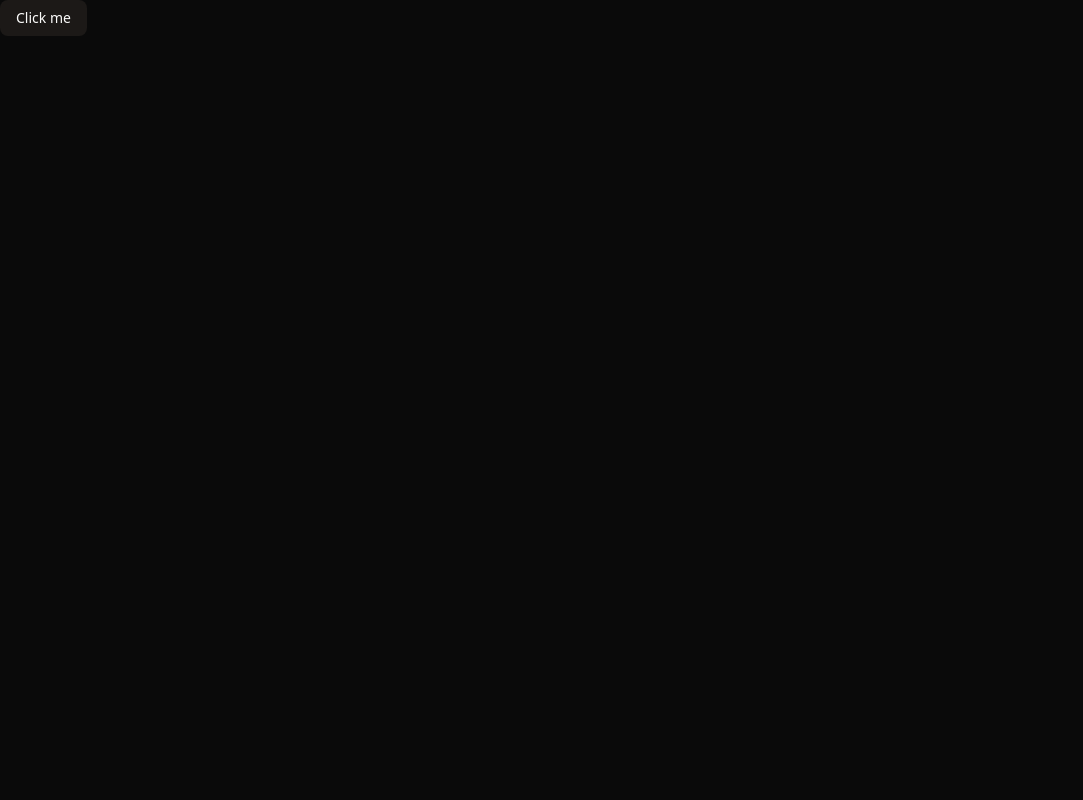
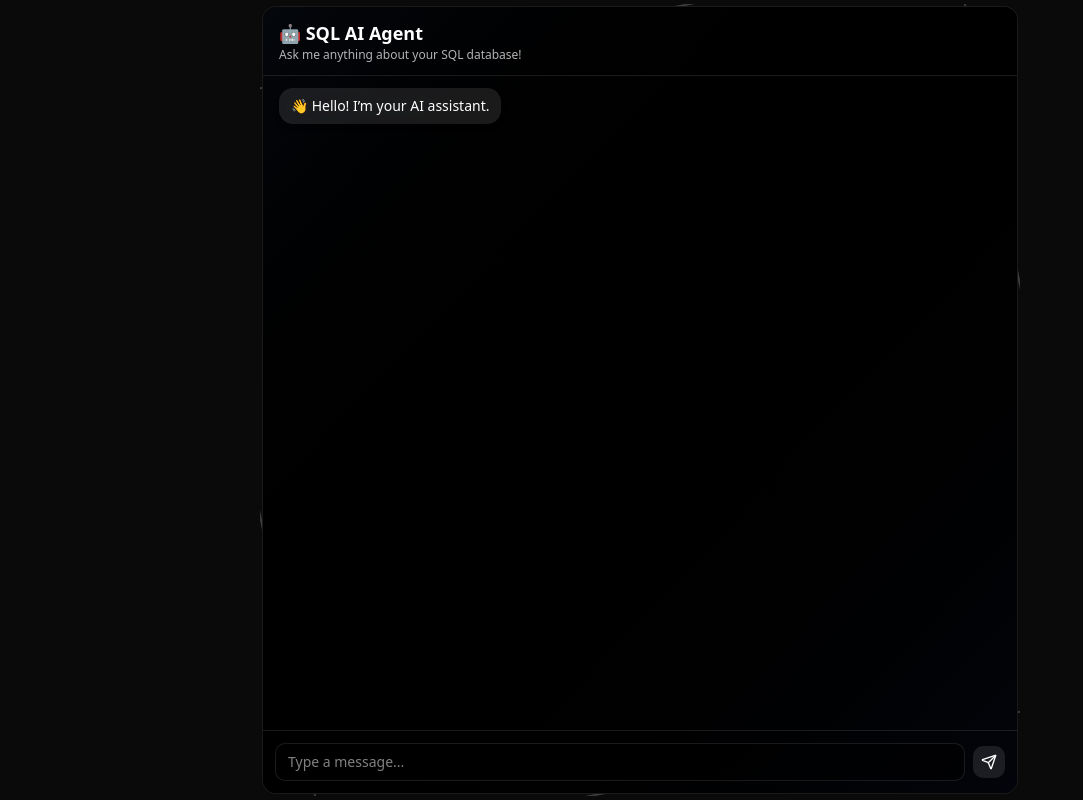
Before and after one commit to naseemkhandev/sql-ai-agent, a Next.js app: page / in a window 1280 px wide. Shown: the whole page, without its empty margins (0-1083 px from the left). Built offline with nearby package versions, Linux system fonts and the light colour scheme.

Commit message:
Enhance UI with animated chat interface and custom scrollbar styles

```diff
--- a/app/globals.css
+++ b/app/globals.css
@@ -118,3 +118,19 @@
     @apply bg-background text-foreground;
   }
 }
+
+::-webkit-scrollbar-track {
+  background: transparent;
+}
+::-webkit-scrollbar-track-piece {
+  background: transparent;
+}
+::-webkit-scrollbar {
+  width: 8px;
+  background: transparent;
+}
+
+::-webkit-scrollbar-thumb {
+  background-color: rgba(255, 255, 255, 0.2);
+  border-radius: 24px;
+}
--- a/app/page.tsx
+++ b/app/page.tsx
@@ -1,9 +1,141 @@
-import { Button } from "@/components/ui/button";
+/* eslint-disable react-hooks/purity */
+"use client";
 
-export default function Home() {
+import { useState } from "react";
+import { motion } from "framer-motion";
+import { Send } from "lucide-react";
+import { cn } from "@/lib/utils";
+
+export default function Home({ className }: { className?: string }) {
+  const [messages, setMessages] = useState<
+    { sender: "ai" | "user"; text: string }[]
+  >([{ sender: "ai", text: "👋 Hello! I’m your AI assistant." }]);
+  const [input, setInput] = useState("");
+  const [isTyping, setIsTyping] = useState(false);
+
+  const handleSend = () => {
+    if (!input.trim()) return;
+    setMessages([...messages, { sender: "user", text: input }]);
+    setInput("");
+    setIsTyping(true);
+
+    // Simulate AI response
+    setTimeout(() => {
+      setMessages((prev) => [
+        ...prev,
+        { sender: "ai", text: "🤖 This is a sample AI response." },
+      ]);
+      setIsTyping(false);
+    }, 1200);
+  };
+
   return (
-    <div>
-      <Button>Click me</Button>
+    <div className="h-screen p-1 overflow-hidden max-w-3xl mx-auto flex items-center justify-center">
+      <div
+        className={cn(
+          "relative w-full h-full rounded-2xl overflow-hidden p-0.5",
+          className
+        )}
+      >
+        {/* Animated Outer Border */}
+        <motion.div
+          className="absolute inset-0 rounded-2xl border-2 border-white/20"
+          animate={{ rotate: [0, 360] }}
+          transition={{ duration: 25, repeat: Infinity, ease: "linear" }}
+        />
+
+        {/* Inner Card */}
+        <div className="relative flex flex-col w-full h-full rounded-xl border border-white/10 overflow-hidden bg-black/90 backdrop-blur-xl">
+          {/* Inner Animated Background */}
+          <motion.div
+            className="absolute inset-0 bg-linear-to-br from-gray-800 via-black to-gray-900"
+            animate={{ backgroundPosition: ["0% 0%", "100% 100%", "0% 0%"] }}
+            transition={{ duration: 20, repeat: Infinity, ease: "linear" }}
+            style={{ backgroundSize: "200% 200%" }}
+          />
+
+          {/* Floating Particles */}
+          {Array.from({ length: 20 }).map((_, i) => (
+            <motion.div
+              key={i}
+              className="absolute w-1 h-1 rounded-full bg-white/10"
+              animate={{
+                y: ["0%", "-140%"],
+                x: [Math.random() * 200 - 100, Math.random() * 200 - 100],
+                opacity: [0, 1, 0],
+              }}
+              transition={{
+                duration: 5 + Math.random() * 3,
+                repeat: Infinity,
+                delay: i * 0.5,
+                ease: "easeInOut",
+              }}
+              style={{ left: `${Math.random() * 100}%`, bottom: "-10%" }}
+            />
+          ))}
+
+          {/* Header */}
+          <div className="px-4 py-3 border-b border-white/10 relative z-10">
+            <h2 className="text-lg font-semibold text-white">
+              🤖 SQL AI Agent
+            </h2>
+            <p className="text-xs text-white/70">
+              Ask me anything about your SQL database!
+            </p>
+          </div>
+
+          {/* Messages */}
+          <div className="flex-1 px-4 py-3 overflow-y-auto space-y-3 text-sm flex flex-col relative z-10">
+            {messages.map((msg, i) => (
+              <motion.div
+                key={i}
+                initial={{ opacity: 0, y: 10 }}
+                animate={{ opacity: 1, y: 0 }}
+                transition={{ duration: 0.4 }}
+                className={cn(
+                  "px-3 py-2 rounded-xl max-w-[80%] shadow-md backdrop-blur-md",
+                  msg.sender === "ai"
+                    ? "bg-white/10 text-white self-start"
+                    : "bg-white text-black font-semibold self-end"
+                )}
+              >
+                {msg.text}
+              </motion.div>
+            ))}
+
+            {/* AI Typing Indicator */}
+            {isTyping && (
+              <motion.div
+                className="flex items-center gap-1 px-3 py-2 rounded-xl max-w-[30%] bg-white/10 self-start"
+                initial={{ opacity: 0 }}
+                animate={{ opacity: [0, 1, 0.6, 1] }}
+                transition={{ repeat: Infinity, duration: 1.2 }}
+              >
+                <span className="w-2 h-2 rounded-full bg-white animate-pulse"></span>
+                <span className="w-2 h-2 rounded-full bg-white animate-pulse delay-200"></span>
+                <span className="w-2 h-2 rounded-full bg-white animate-pulse delay-400"></span>
+              </motion.div>
+            )}
+          </div>
+
+          {/* Input */}
+          <div className="flex items-center gap-2 p-3 border-t border-white/10 relative z-10">
+            <input
+              className="flex-1 px-3 py-2 text-sm bg-black/50 rounded-lg border border-white/10 text-white focus:outline-none focus:ring-1 focus:ring-white/50"
+              placeholder="Type a message..."
+              value={input}
+              onChange={(e) => setInput(e.target.value)}
+              onKeyDown={(e) => e.key === "Enter" && handleSend()}
+            />
+            <button
+              onClick={handleSend}
+              className="p-2 rounded-lg bg-white/10 hover:bg-white/20 transition-colors"
+            >
+              <Send className="w-4 h-4 text-white" />
+            </button>
+          </div>
+        </div>
+      </div>
     </div>
   );
 }
--- a/package.json
+++ b/package.json
@@ -15,6 +15,7 @@
     "ai": "^5.0.80",
     "class-variance-authority": "^0.7.1",
     "clsx": "^2.1.1",
+    "framer-motion": "^12.23.24",
     "lucide-react": "^0.548.0",
     "next": "16.0.0",
     "react": "19.2.0",
```
Also changed, not shown: 1 other file (tests, documents, lock files or other folders).
